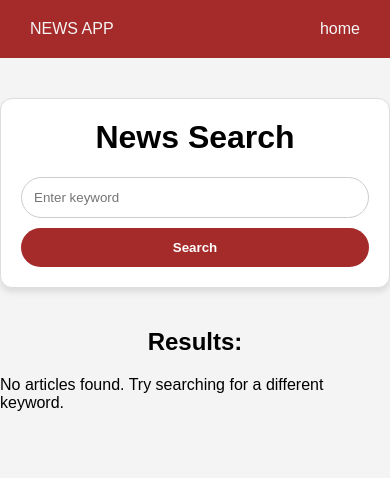
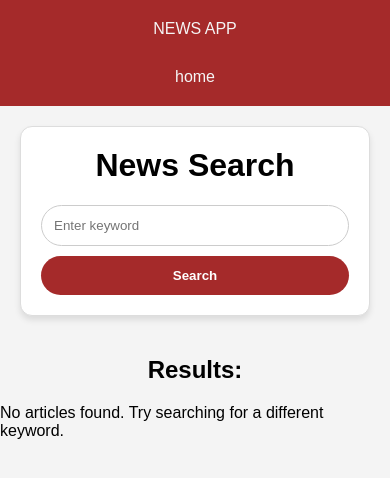
Before and after one commit to MeenakshiAM/KTN-Know-The-News...-, a Django app: page / in a window 390 px wide. Shown: the top 478 px of the page. Run offline with Django 5.2, Linux system fonts and the light colour scheme.

Commit message:
added mobile responsive css

```diff
--- a/news_project/news/static/news/style.css
+++ b/news_project/news/static/news/style.css
@@ -104,3 +104,29 @@ h2 {
 	text-decoration: none;
 	font-weight: bold;
 }
+
+@media (min-width: 600px) {
+	.search-form {
+		flex-direction: row;
+	}
+
+	.search-form input {
+		flex: 1;
+	}
+
+	.search-form button {
+		width: auto;
+		padding: 12px 30px;
+	}
+}
+
+@media (max-width: 480px) {
+	.task_adder {
+		margin: 20px;
+	}
+
+	nav {
+		flex-direction: column;
+		gap: 10px;
+	}
+}
```
